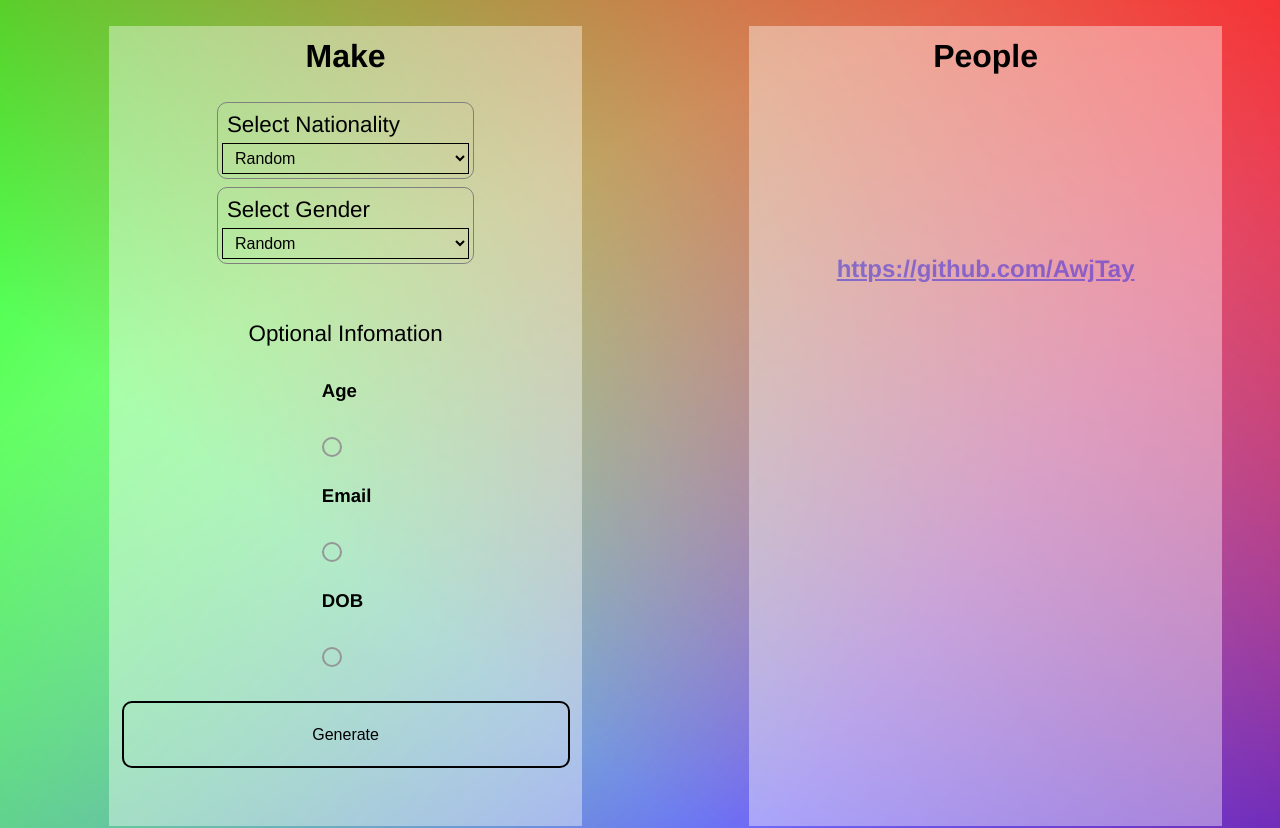
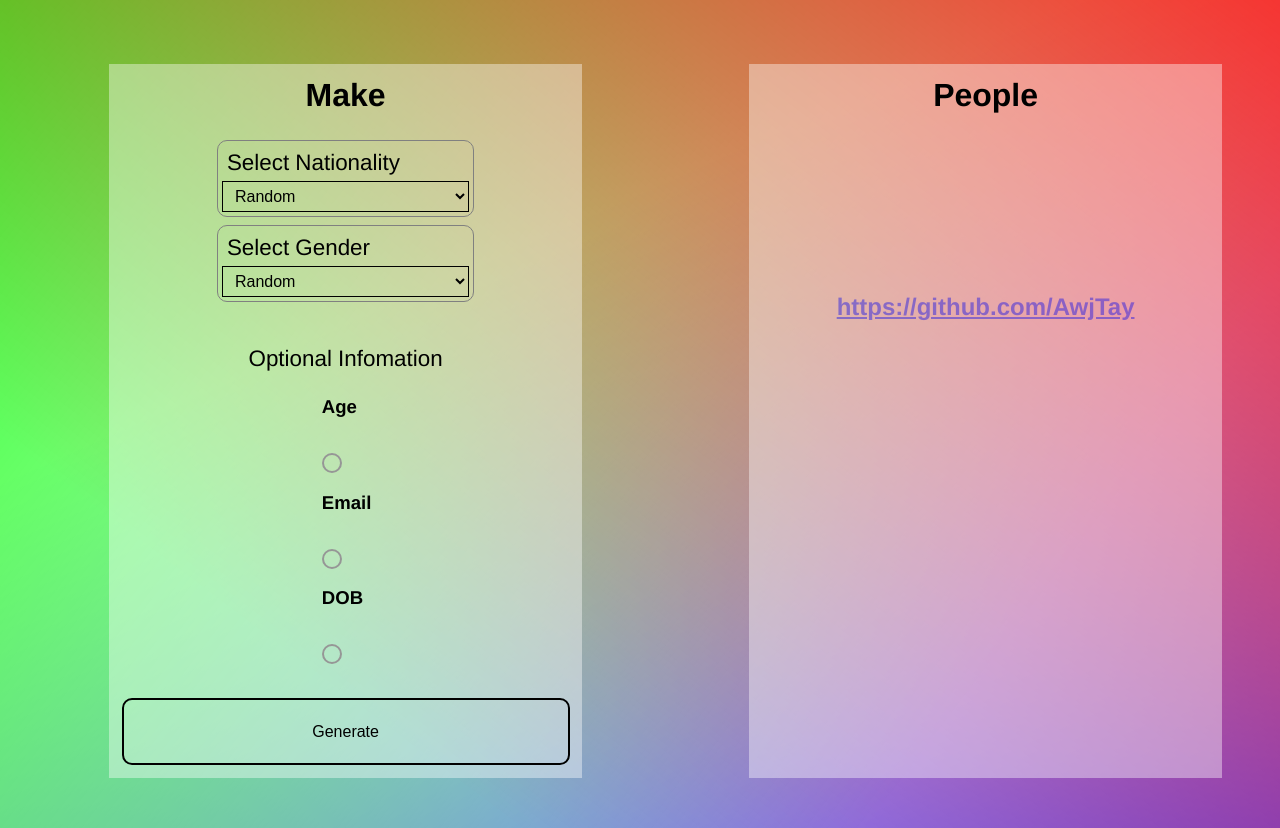
Before and after one commit to AwjTay/random-person-generator, a React (Create React App) app: page / in a window 1280 px wide. Shown: the top 828 px of the page. Built offline with nearby package versions, Linux system fonts and the light colour scheme.

Commit message:
resizing fix

```diff
--- a/src/components/App/App.jsx
+++ b/src/components/App/App.jsx
@@ -1,7 +1,7 @@
 import React from 'react';
 import GeneratorScreen from "../GeneratorScreen"
 import ResultScreen from "../ResultScreen"
-import '../../gulp/dist/main.css'
+import '../../gulp/main.scss'
 
 const App = () => {
 
--- a/src/gulp/scss/background.scss
+++ b/src/gulp/scss/background.scss
@@ -1,13 +1,10 @@
-body{
+html, body{
 	margin: 0px;
 	padding: 0px;
+
 }
 
-html{
-	margin: 0px;
-	padding:0px;
 
-}
 
 #root{
 	margin: 0;
@@ -16,12 +13,13 @@ html{
 }
 
 .components_wrapper{
-	position: absolute;
 	display: flex;
 	flex-direction: row;
 	width: 100%;
 	height: 100%;
 	padding: 2%;
+	padding-top: 5%;
+	padding-bottom: 20%;
 	justify-content: space-around;
 	background-image: linear-gradient(217deg, rgba(255,0,0,.8), rgba(255,0,0,0) 70.71%),
             linear-gradient(127deg, rgba(0,255,0,.8), rgba(0,255,0,0) 70.71%),
--- a/src/gulp/scss/checkboxes.scss
+++ b/src/gulp/scss/checkboxes.scss
@@ -1,5 +1,5 @@
 .optional_info{
-	padding-top: 5%;
+	padding-top: 2%;
 }
 
 input[type='checkbox'].check_custom {
@@ -50,5 +50,5 @@ input[type='checkbox'].check_custom:checked ~ .check_toggle {
 }
 
 .checkboxes h5{
-	margin-top: 50%;
+	margin-top: 30%;
 }
--- a/src/gulp/scss/media_queries.scss
+++ b/src/gulp/scss/media_queries.scss
@@ -27,4 +27,8 @@
     padding: 4%;
   }
 
+  h5 a{
+    font-size: 0.8rem;
+  }
+
 }
```
